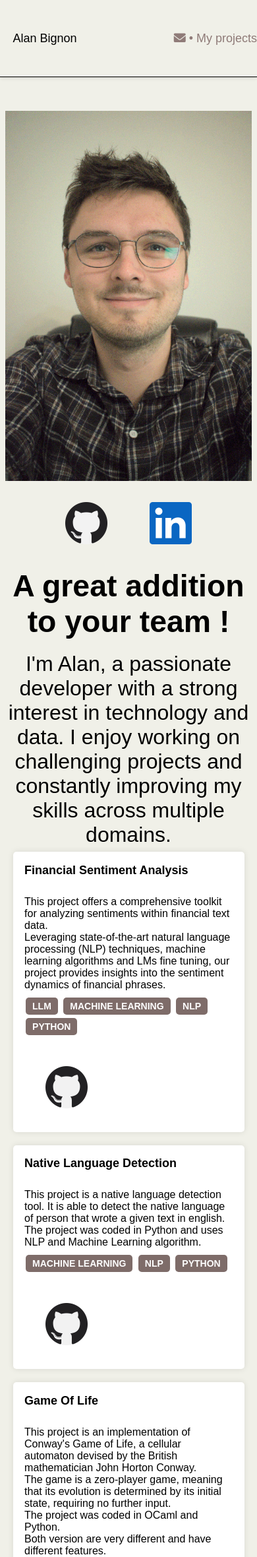
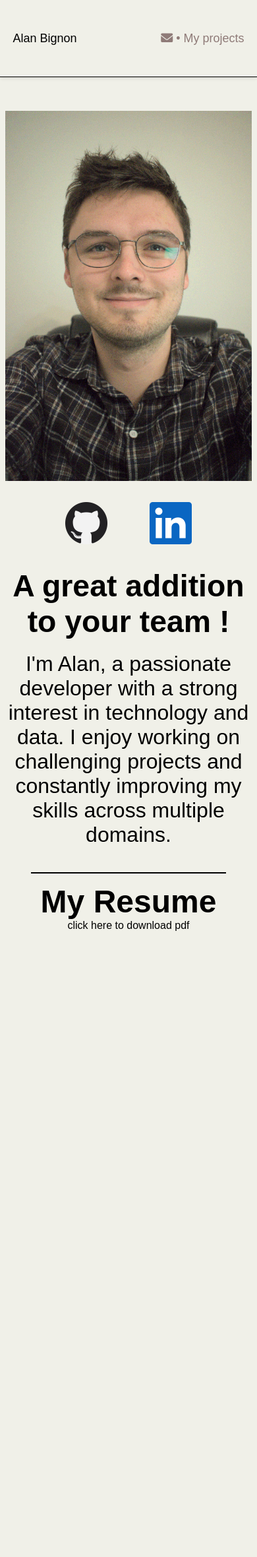
Before and after one commit to XeroBis/portfolio, a Django app: page / in a window 390 px wide. Shown: the top 2360 px of the page at 66% size. After the commit the page ends 1411 px from the top, so only its background shows below. Run offline with Django 5.2, Linux system fonts and the light colour scheme; data that the repository does not hold is empty; parts of the project's set-up code (start-up, migrations or seed data) failed here and were passed over.

Commit message:
add admin + gestion projet

```diff
--- a/home/templates/home/index.html
+++ b/home/templates/home/index.html
@@ -41,75 +41,6 @@
                 </div>
             </div>
         {% endfor %}
-        <div class="project">
-            <div class="project_div">
-                <div class="project_title" id="project_finance_title" >Financial Sentiment Analysis</div>
-                <div class="project_description" id="project_finance_content">
-                    This project offers a comprehensive toolkit for analyzing sentiments within financial text data.
-                    Leveraging state-of-the-art natural language processing (NLP) techniques, machine learning algorithms and LMs fine tuning, our project provides insights into the sentiment dynamics of financial phrases.
-                </div>
-                <div class="project_tags">
-                    <span class="tag">LLM</span>
-                    <span class="tag">Machine Learning</span>
-                    <span class="tag">NLP</span>
-                    <span class="tag">Python</span>
-                </div>
-                <a href="https://github.com/XeroBis/financial_sentiment_analysis" target=”_blank”>
-                    <img src="{% static 'images/github_logo.png' %}" class="logo">
-                </a>
-            </div>
-        </div>
-        <div class="project">
-            <div class="project_div">
-                <div class="project_title" id="project_language_title">Native Language Detection</div>
-                <div class="project_description" id="project_language_content">
-                    This project is a native language detection tool. It is able to detect the native language of person that wrote a given text in english.
-                    The project was coded in Python and uses NLP and Machine Learning algorithm.
-                </div>
-                <div class="project_tags">
-                    <span class="tag">Machine Learning</span>
-                    <span class="tag">NLP</span>
-                    <span class="tag">Python</span>
-                </div>
-                <a href="https://github.com/XeroBis/lang_detection" target=”_blank”>
-                    <img src="{% static 'images/github_logo.png' %}" class="logo">
-                </a>
-            </div>
-        </div>
-        <div class="project">
-            <div class="project_div">
-                <div class="project_title" id="project_life_title">Game Of Life</div>
-                <div class="project_description" id="project_life_content">
-                    This project is an implementation of Conway's Game of Life, a cellular automaton devised by the British mathematician John Horton Conway.
-                    The game is a zero-player game, meaning that its evolution is determined by its initial state, requiring no further input.
-                    The project was coded in OCaml and Python.
-                    Both version are very different and have different features.
-                </div>
-                <div class="project_tags">
-                    <span class="tag">OCaml</span>
-                    <span class="tag">Multi-threading</span>
-                    <span class="tag">Python</span>
-                </div>
-                <a href="https://github.com/XeroBis/Game-Of-Life" target=”_blank”>
-                    <img src="{% static 'images/github_logo.png' %}" class="logo">
-                </a>
-            </div>
-        </div>
-        <div class="project">
-            <div class="project_div">
-                <div class="project_title" id="project_autograd_title">Basic Autograd implementation</div>
-                <div class="project_description" id="project_autograd_content">
-                    Basic implementation of autograd in Python. This project was created to understand how autograd and neural network basic functionnality works. I followed the tutorial of Andrej Karpathy.
-                    His implementation : <a href="https://github.com/karpathy/micrograd" target=”_blank”><b>micrograd</b></a>
-                </div>
-                <div class="project_tags">
-                    <span class="tag">Python</span>
-                    <span class="tag">Neural Network</span>
-                </div>
-                <a href="https://github.com/XeroBis/nn_grad_basic" target=”_blank”>
-                    <img src="{% static 'images/github_logo.png' %}" class="logo">
-                </a>
-            </div>
         </div>
 
     </section>
--- a/home/urls.py
+++ b/home/urls.py
@@ -4,5 +4,4 @@ from . import views
 
 urlpatterns = [
     path("", views.home, name="home"),
-    path("projet/<int:projet_id>/", views.projet, name="projet")
 ]
--- a/home/views.py
+++ b/home/views.py
@@ -9,8 +9,3 @@ def home(request):
     projets = Projet.objects.all()
     context = {"projets":projets}
     return render(request, 'index.html', context)
-
-
-def projet(request, projet_id):
-    projet = get_object_or_404(Projet, pk=projet_id)
-    return render(request, "projet.html", {"projet":projet})
--- a/static/home/css/style.css
+++ b/static/home/css/style.css
@@ -129,7 +129,7 @@ a {
         -moz-transform: translateY(-50%);
         -webkit-transform: translateY(-50%);
         -o-transform: translateY(-50%);
-        right: 0%;
+        right: 5%;
         font-size: 1.125rem;
         color: rgb(143, 123, 120);
     }
```
Also changed, not shown: home/templates/home/projet.html (deleted, +0 -19 lines).
